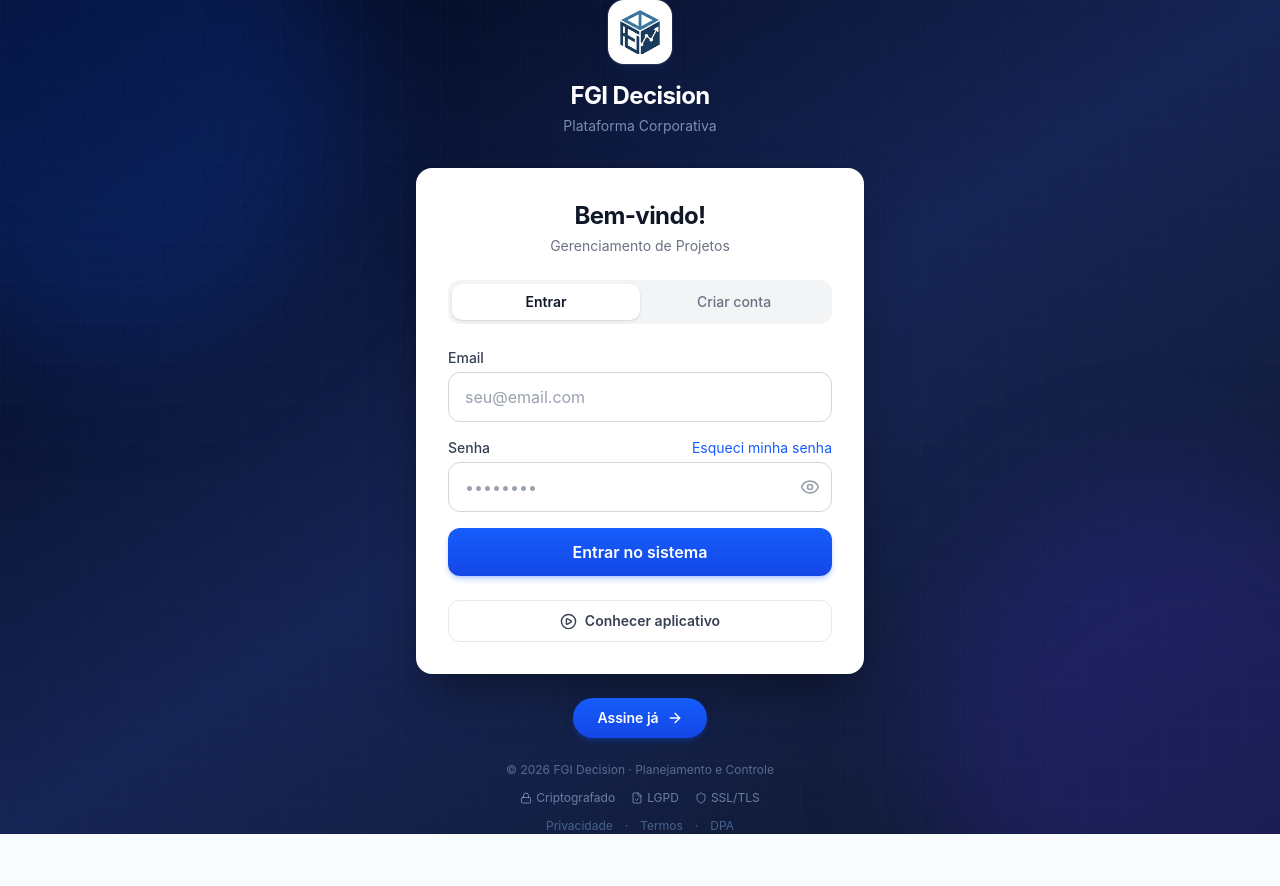
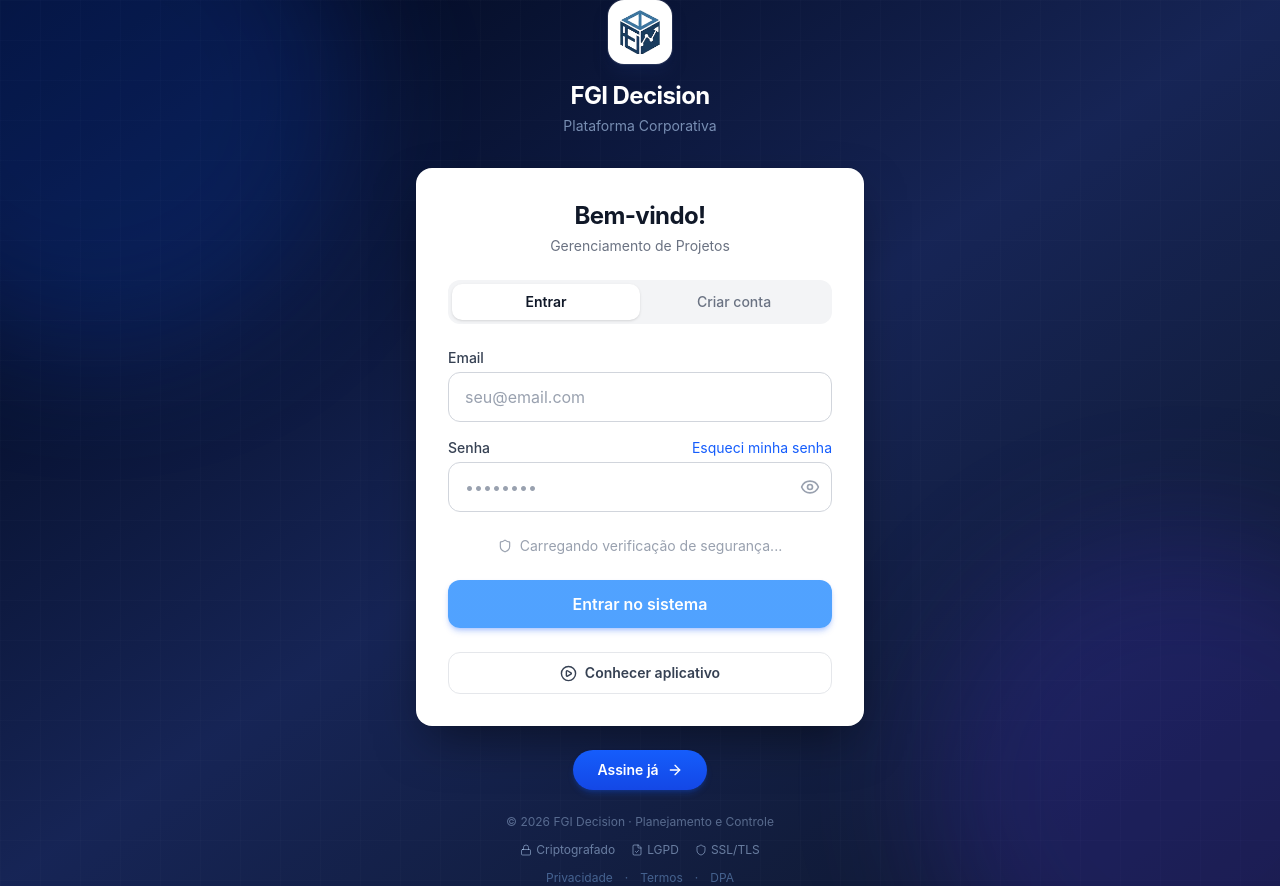
Before and after one commit to ismael319/ProjectObra, a React (Vite) app: page /login in a window 1280 px wide. Before the commit the page ends 834 px from the top, so only its background shows below. Built offline with nearby package versions, Linux system fonts and the light colour scheme; no server answers.

Commit message:
fix(auth): envia captcha no login

```diff
--- a/src/lib/auth-context.tsx
+++ b/src/lib/auth-context.tsx
@@ -54,7 +54,7 @@ interface AuthContextType {
   precisaAceitarTermos: boolean
   perfilCompleto: boolean
   refetchProfile: () => Promise<void>
-  signIn: (email: string, password: string) => Promise<{ error?: string }>
+  signIn: (email: string, password: string, captchaToken?: string) => Promise<{ error?: string }>
   redeemDemoAccess: (id: string) => Promise<{ error?: string }>
   signUp: (email: string, password: string, nome?: string, inviteToken?: string, captchaToken?: string) => Promise<{ error?: string }>
   signOut: () => Promise<void>
@@ -223,8 +223,12 @@ export function AuthProvider({ children }: { children: ReactNode }) {
     }
   }
 
-  const signIn = async (email: string, password: string) => {
-    const { error } = await supabase.auth.signInWithPassword({ email, password })
+  const signIn = async (email: string, password: string, captchaToken?: string) => {
+    const { error } = await supabase.auth.signInWithPassword({
+      email,
+      password,
+      options: captchaToken ? { captchaToken } : undefined,
+    })
     return { error: error?.message }
   }
 
--- a/src/pages/Login.tsx
+++ b/src/pages/Login.tsx
@@ -1,4 +1,4 @@
-import { useState } from 'react'
+import { useCallback, useState } from 'react'
 import { Link, useNavigate } from 'react-router-dom'
 import { useForm } from 'react-hook-form'
 import { zodResolver } from '@hookform/resolvers/zod'
@@ -7,6 +7,7 @@ import { Eye, EyeOff, Loader2, Shield, Lock, FileCheck, ArrowRight, PlayCircle }
 import { useAuth } from '@/lib/auth-context'
 import { supabase } from '@/lib/supabase'
 import { ProductTour } from '@/components/ProductTour'
+import TurnstileWidget from '@/components/TurnstileWidget'
 import fgiLogo from '@/assets/fgi-logo.png'
 
 const loginSchema = z.object({
@@ -21,6 +22,7 @@ export default function Login() {
   const [error, setError] = useState('')
   const [isLoading, setIsLoading] = useState(false)
   const [tourOpen, setTourOpen] = useState(false)
+  const [turnstileToken, setTurnstileToken] = useState('')
   const { signIn } = useAuth()
   const navigate = useNavigate()
 
@@ -41,7 +43,12 @@ export default function Login() {
       return
     }
 
-    const { error } = await signIn(data.email, data.password)
+    if (!turnstileToken) {
+      setError('Complete a verificação de segurança')
+      return
+    }
+
+    const { error } = await signIn(data.email, data.password, turnstileToken)
     setIsLoading(false)
 
     if (error) {
@@ -51,7 +58,9 @@ export default function Login() {
         p_email: data.email,
         p_ip: '',
       })
-      setError('Email ou senha incorretos')
+      setError(error.toLowerCase().includes('captcha')
+        ? 'A verificação de segurança expirou. Faça-a novamente.'
+        : 'Email ou senha incorretos')
     } else {
       void supabase.rpc('registrar_evento_seguranca', {
         p_event_type: 'login_success',
@@ -62,6 +71,14 @@ export default function Login() {
       navigate('/')
     }
   }
+
+  const onTurnstileVerify = useCallback((token: string) => {
+    setTurnstileToken(token)
+  }, [])
+
+  const onTurnstileExpire = useCallback(() => {
+    setTurnstileToken('')
+  }, [])
 
   return (
     <div className="relative min-h-screen flex items-center justify-center overflow-hidden bg-slate-950 px-4">
@@ -171,9 +188,13 @@ export default function Login() {
               )}
             </div>
 
+            <div className="py-2">
+              <TurnstileWidget onVerify={onTurnstileVerify} onExpire={onTurnstileExpire} />
+            </div>
+
             <button
               type="submit"
-              disabled={isLoading}
+              disabled={isLoading || !turnstileToken}
               className="w-full bg-gradient-to-b from-blue-600 to-blue-700 hover:from-blue-500 hover:to-blue-600 disabled:from-blue-400 disabled:to-blue-400 text-white font-semibold py-3 px-4 rounded-lg shadow-md shadow-blue-600/25 hover:shadow-lg hover:shadow-blue-600/30 hover:-translate-y-px active:translate-y-0 transition-all flex items-center justify-center gap-2"
             >
               {isLoading ? (
```
